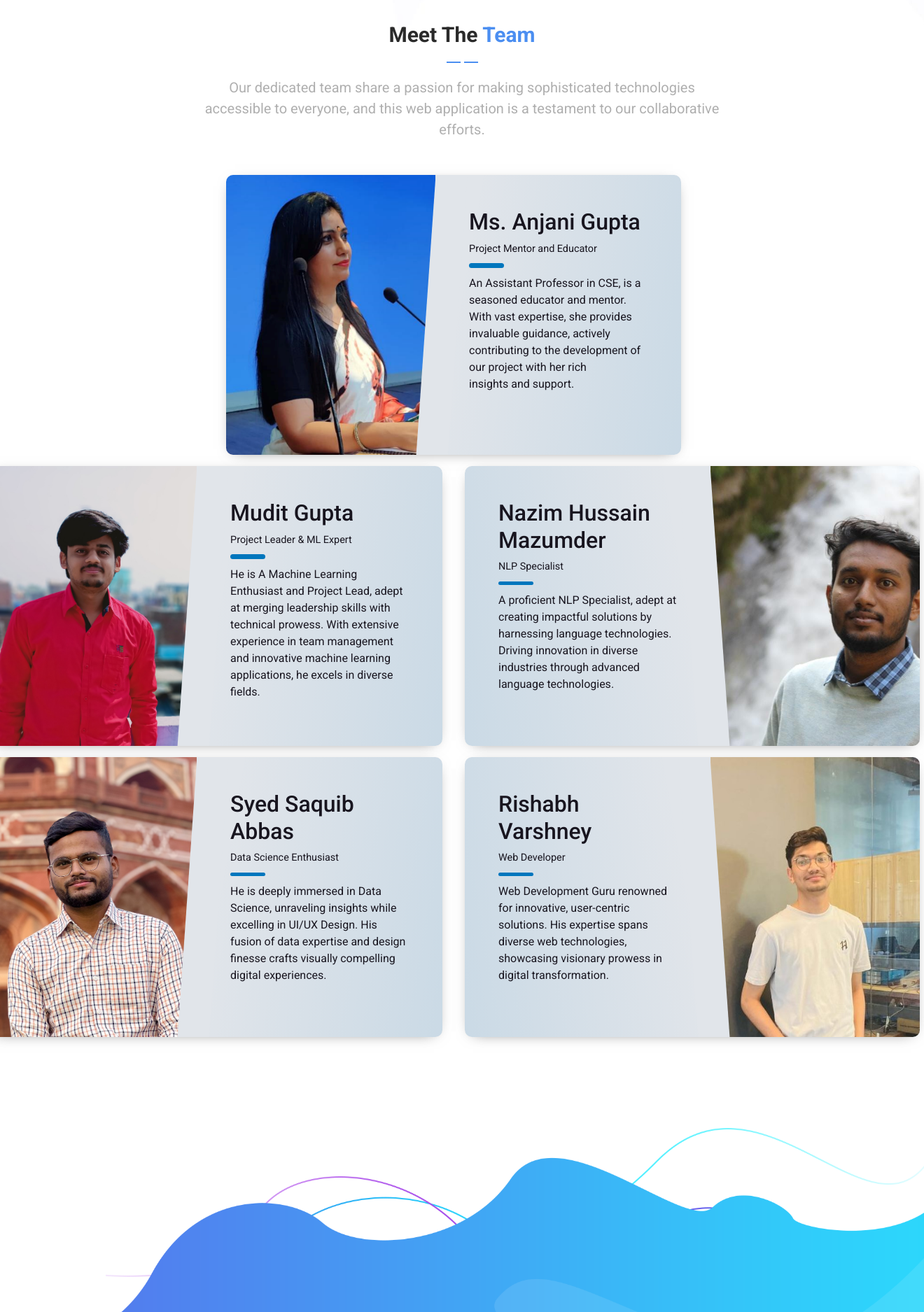
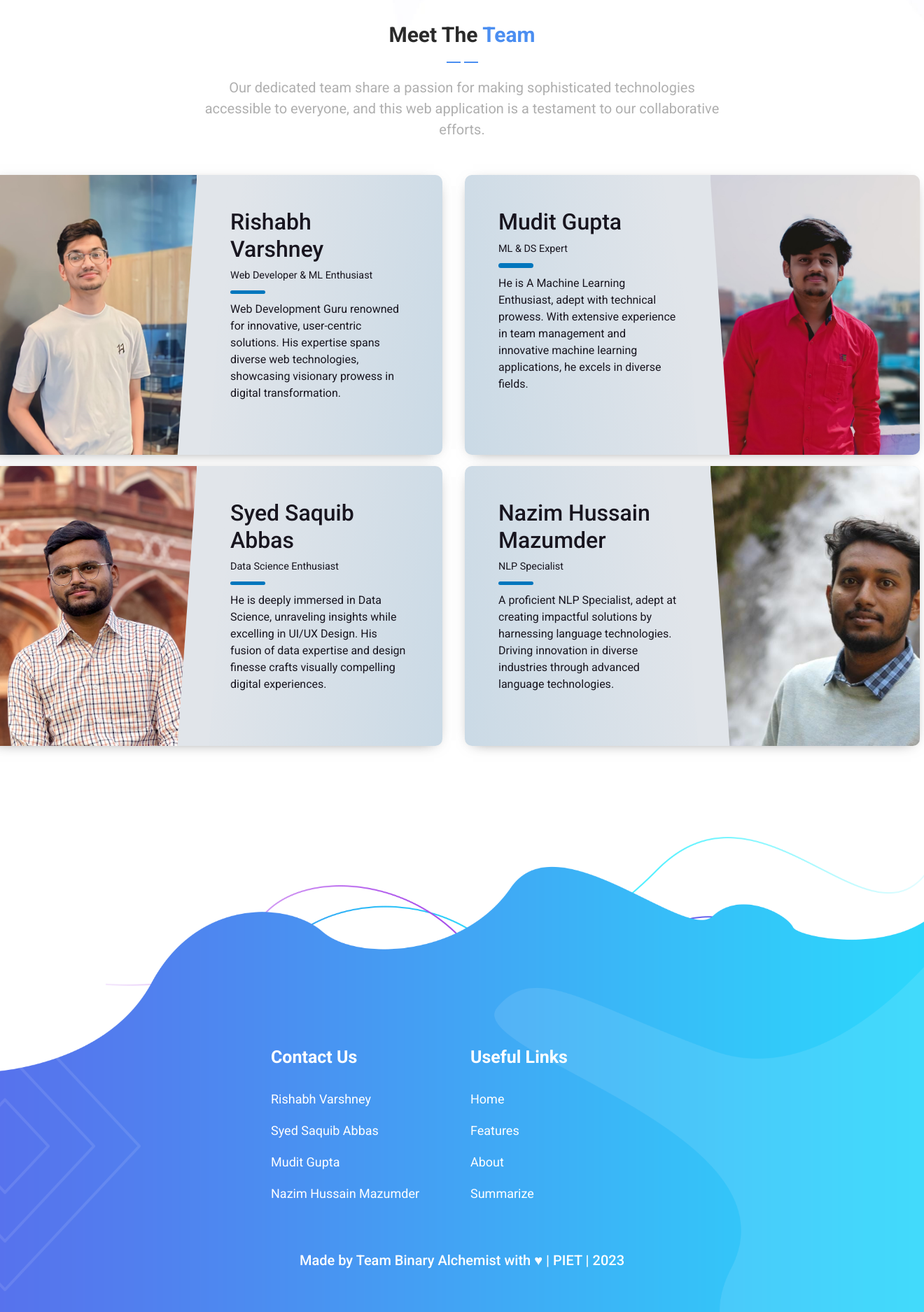
Before and after one commit to var-rishabh/SummarEase, a Flask app: page / in a window 1320 px wide. Shown: the part 2386-4261 px from the top of the page at 70% size. Run offline with Flask 3, Linux system fonts and the light colour scheme; some libraries are stand-ins or nearby versions.

Commit message:
Update team member information and image sizes (v1.6) 🎇

```diff
--- a/static/styles/main.css
+++ b/static/styles/main.css
@@ -595,7 +595,7 @@
 
 .postcard {
     display: flex;
-    flex-direction: row;
+    flex-direction: column;
     box-shadow: 0 4px 21px -12px rgba(0, 0, 0, 0.66);
     border-radius: 10px;
     margin: 0;
@@ -605,7 +605,7 @@
     min-width: 650px;
     max-width: 650px;
     min-height: 400px;
-    max-height: 400px;
+    max-height: 500px;
 }
 
 .postcard.light {
@@ -636,7 +636,8 @@
 }
 
 .postcard .postcard__img {
-    max-height: 180px;
+    height: 400px;
+    max-height: 400px;
     width: 100%;
     object-fit: cover;
     position: relative;
--- a/templates/main.html
+++ b/templates/main.html
@@ -199,25 +199,22 @@
                 <div class="team_cards">
                     <article class="postcard light blue">
                         <a class="postcard__img_link">
-                            <img class="postcard__img" src="../static/images/anjani.png" alt="Image Title" />
+                            <img class="postcard__img" src="../static/images/rishabh.jpg" alt="Image Title" />
                         </a>
                         <div class="postcard__text t-dark">
-                            <h1 class="postcard__title blue"><a href="#">Ms. Anjani Gupta</a></h1>
+                            <h1 class="postcard__title blue"><a href="#">Rishabh Varshney</a></h1>
                             <div class="postcard__subtitle small">
                                 <time>
-                                    Project Mentor and Educator
+                                    Web Developer & ML Enthusiast
                                 </time>
                             </div>
                             <div class="postcard__bar"></div>
-                            <div class="postcard__preview-txt">
-                                An Assistant Professor in CSE,
-                                is a seasoned educator and mentor. With vast expertise, she provides invaluable guidance,
-                                actively contributing to the development of our project with her rich insights and support.
+                            <div class="postcard__preview-txt">Web Development Guru renowned for innovative,
+                                user-centric solutions. His expertise spans diverse web technologies, showcasing
+                                visionary prowess in digital transformation.
                             </div>
                         </div>
                     </article>
-                </div>
-                <div class="team_cards">
                     <article class="postcard light blue">
                         <a class="postcard__img_link">
                             <img class="postcard__img" src="../static/images/mudit.jpg" alt="Image Title" />
@@ -226,34 +223,14 @@
                             <h1 class="postcard__title blue"><a href="#">Mudit Gupta</a></h1>
                             <div class="postcard__subtitle small">
                                 <time>
-                                    Project Leader & ML Expert
+                                    ML & DS Expert
                                 </time>
                             </div>
                             <div class="postcard__bar"></div>
                             <div class="postcard__preview-txt">
-                                He is A Machine Learning Enthusiast and Project Lead,
-                                adept at merging leadership skills with technical prowess. With extensive experience
-                                in team management and innovative machine learning applications, he excels in
+                                He is A Machine Learning Enthusiast, adept with technical prowess. With extensive
+                                experience in team management and innovative machine learning applications, he excels in
                                 diverse fields.
-                            </div>
-                        </div>
-                    </article>
-                    <article class="postcard light blue">
-                        <a class="postcard__img_link">
-                            <img class="postcard__img" src="../static/images/nazim.jpg" alt="Image Title" />
-                        </a>
-                        <div class="postcard__text t-dark">
-                            <h1 class="postcard__title blue"><a href="#">Nazim Hussain Mazumder</a></h1>
-                            <div class="postcard__subtitle small">
-                                <time>
-                                    NLP Specialist
-                                </time>
-                            </div>
-                            <div class="postcard__bar"></div>
-                            <div class="postcard__preview-txt">
-                                A proficient NLP Specialist, adept at creating impactful
-                                solutions by harnessing language technologies. Driving innovation in diverse industries
-                                through advanced language technologies.
                             </div>
                         </div>
                     </article>
@@ -281,19 +258,20 @@
                     </article>
                     <article class="postcard light blue">
                         <a class="postcard__img_link">
-                            <img class="postcard__img" src="../static/images/rishabh.jpg" alt="Image Title" />
+                            <img class="postcard__img" src="../static/images/nazim.jpg" alt="Image Title" />
                         </a>
                         <div class="postcard__text t-dark">
-                            <h1 class="postcard__title blue"><a href="#">Rishabh Varshney</a></h1>
+                            <h1 class="postcard__title blue"><a href="#">Nazim Hussain Mazumder</a></h1>
                             <div class="postcard__subtitle small">
                                 <time>
-                                    Web Developer
+                                    NLP Specialist
                                 </time>
                             </div>
                             <div class="postcard__bar"></div>
-                            <div class="postcard__preview-txt">Web Development Guru renowned for innovative,
-                                user-centric solutions. His expertise spans diverse web technologies, showcasing
-                                visionary prowess in digital transformation.
+                            <div class="postcard__preview-txt">
+                                A proficient NLP Specialist, adept at creating impactful
+                                solutions by harnessing language technologies. Driving innovation in diverse industries
+                                through advanced language technologies.
                             </div>
                         </div>
                     </article>
```
Also changed, not shown: static/images/rishabh.jpg.
